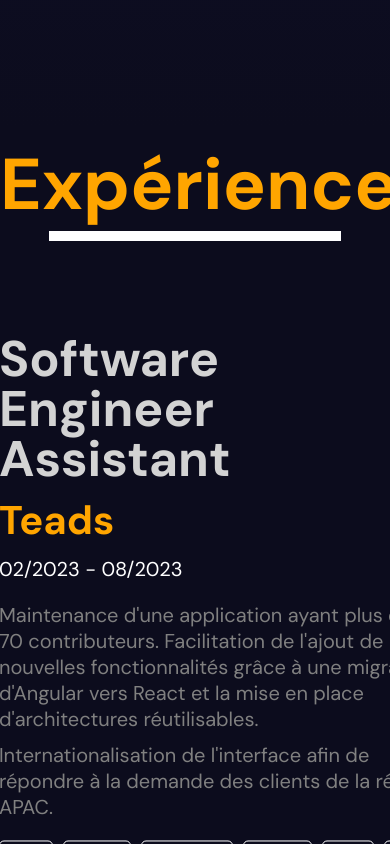
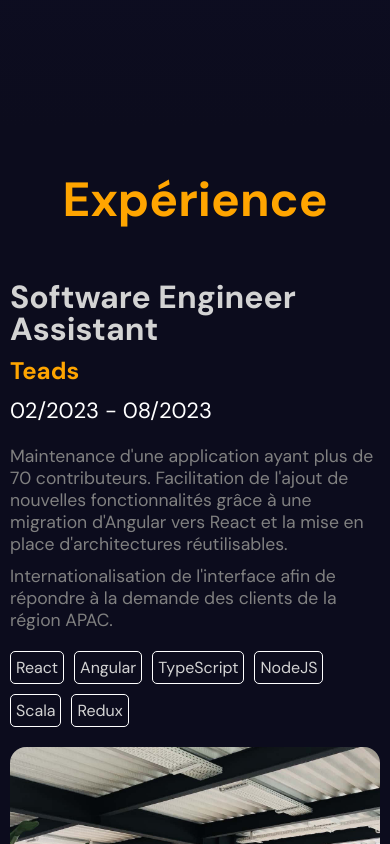
Before and after one commit to radubortan/portfolio, a React (Vite) app: page / in a window 390 px wide. Shown: the part 1560-2404 px from the top of the page. Built offline with nearby package versions, Linux system fonts and the light colour scheme; the HTML template or start-up script is replaced by a standard one.

Commit message:
responsive : experience section

```diff
--- a/src/components/experience/Experience.tsx
+++ b/src/components/experience/Experience.tsx
@@ -24,11 +24,13 @@ const Experience = () => {
         <motion.div style={{ scaleX }} className={classes.progressBar} />
       </div>
 
-      {experiences.map((experience) => {
-        return (
-          <ExperienceSection experience={experience} key={experience.id} />
-        );
-      })}
+      <div className={classes.experiences}>
+        {experiences.map((experience) => {
+          return (
+            <ExperienceSection experience={experience} key={experience.id} />
+          );
+        })}
+      </div>
     </div>
   );
 };
--- a/src/components/experience/experience.module.scss
+++ b/src/components/experience/experience.module.scss
@@ -1,5 +1,15 @@
+@import "../../app.scss";
+
 .container {
   position: relative;
+
+  @include mobile {
+    display: flex;
+    flex-direction: column;
+    justify-content: center;
+    align-items: center;
+    gap: 50px;
+  }
 
   .progress {
     position: sticky;
@@ -7,12 +17,31 @@
     left: 0;
     padding-top: 10px;
     text-align: center;
+    font-size: var(--big-text);
     color: orange;
-    font-size: 36px;
+
+    @include mobile {
+      position: relative;
+      margin-top: 30px;
+    }
 
     .progressBar {
       height: 10px;
       background-color: white;
+
+      @include mobile {
+        display: none;
+      }
+    }
+  }
+
+  @include mobile {
+    .experiences {
+      display: flex;
+      flex-direction: column;
+      align-items: center;
+      justify-content: center;
+      gap: 125px;
     }
   }
 }
--- a/src/components/experience/experienceSection/ExperienceSection.tsx
+++ b/src/components/experience/experienceSection/ExperienceSection.tsx
@@ -2,6 +2,7 @@ import classes from "./experienceSection.module.scss";
 import { motion, useTransform, useScroll } from "framer-motion";
 import { useRef } from "react";
 import { Experience } from "../experiences.data";
+import useScreenSize from "../../../hooks/useScreenSize";
 
 const ExperienceSection = ({ experience }: { experience: Experience }) => {
   const ref = useRef<HTMLDivElement>(null);
@@ -10,7 +11,10 @@ const ExperienceSection = ({ experience }: { experience: Experience }) => {
     target: ref,
   });
 
-  const y = useTransform(scrollYProgress, [0, 1], [-100, 100]);
+  const y = useTransform(scrollYProgress, [0, 1], [-200, 200]);
+
+  const screenSize = useScreenSize();
+  const isMobileDevice = screenSize.width <= 768;
 
   return (
     <section key={experience.id} className={classes.container}>
@@ -18,7 +22,10 @@ const ExperienceSection = ({ experience }: { experience: Experience }) => {
         <div className={classes.imageContainer} ref={ref}>
           <img src={experience.image} alt={experience.imageAlt} />
         </div>
-        <motion.div className={classes.textContainer} style={{ y }}>
+        <motion.div
+          className={classes.textContainer}
+          style={{ y: isMobileDevice ? "" : y }}
+        >
           <div className={classes.headers}>
             <h2>{experience.title}</h2>
             <h3>{experience.company}</h3>
--- a/src/components/experience/experienceSection/experienceSection.module.scss
+++ b/src/components/experience/experienceSection/experienceSection.module.scss
@@ -1,7 +1,15 @@
+@import "../../../app.scss";
+
 .container {
   display: flex;
   align-items: center;
   justify-content: center;
+  overflow: hidden;
+  flex-direction: column;
+
+  @include mobile {
+    height: auto;
+  }
 
   .wrapper {
     padding: 0 37.5px;
@@ -11,6 +19,12 @@
     align-items: center;
     justify-content: center;
     gap: 50px;
+
+    @include mobile {
+      flex-direction: column-reverse;
+      padding: 0 10px;
+      gap: 20px;
+    }
 
     .imageContainer {
       flex: 1;
@@ -39,17 +53,17 @@
         gap: 10px;
 
         h2 {
-          font-size: 50px;
+          font-size: var(--extra-big-text);
           line-height: 1;
         }
 
         h3 {
-          font-size: 40px;
+          font-size: var(--big-text);
           color: orange;
         }
 
         p {
-          font-size: 20px;
+          font-size: calc(var(--medium-text) - 2px);
           color: white;
         }
       }
@@ -61,19 +75,21 @@
 
         p {
           color: gray;
-          font-size: 20px;
+          font-size: var(--regular-text);
         }
       }
 
       .skills {
         display: flex;
         align-items: center;
+        flex-wrap: wrap;
         gap: 10px;
 
         span {
           border: 1px solid white;
           padding: 5px;
           border-radius: 5px;
+          font-size: var(--small-text);
         }
       }
     }
```
